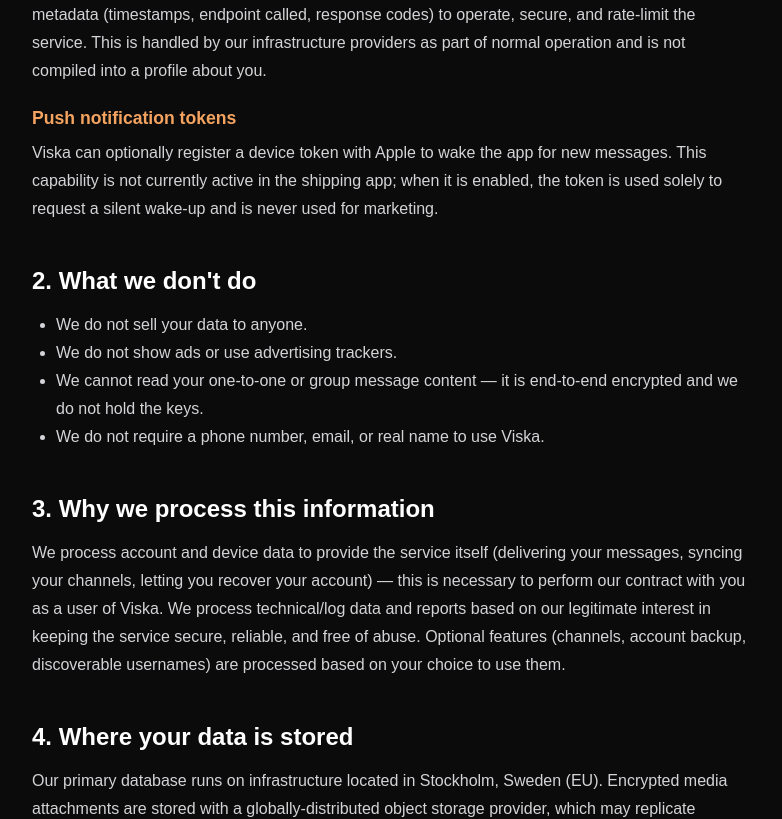
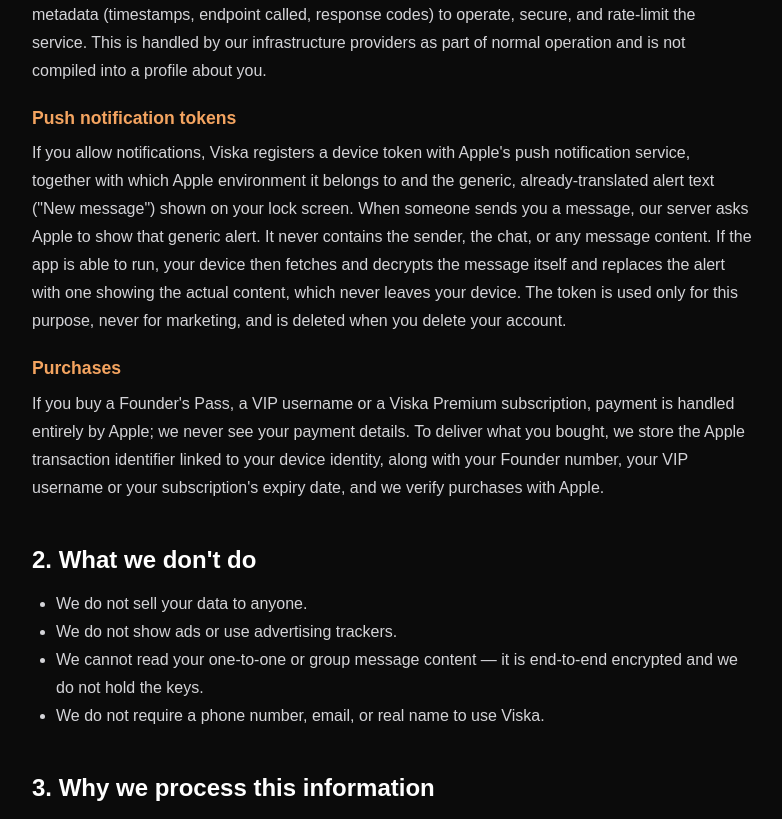
Before and after one commit to sheroavdal-gif/scharif-tech, a Next.js app: page /privacy in a window 1280 px wide. Shown: the part 1640-2459 px from the top of the page, without its empty margins (248-1030 px from the left). Built offline with nearby package versions, Linux system fonts and the light colour scheme.

Commit message:
Privacy policy: push notifications are live, add purchases section

```diff
--- a/app/privacy/page.tsx
+++ b/app/privacy/page.tsx
@@ -6,7 +6,7 @@
 
 export default function PrivacyPolicy() {
   return (
-    <LegalLayout title="Viska Privacy Policy" lastUpdated="September 14, 2026">
+    <LegalLayout title="Viska Privacy Policy" lastUpdated="October 8, 2026">
       <section>
         <p>
           Viska ("Viska", the "Service") is developed and operated by{" "}
@@ -106,10 +106,27 @@
 
         <h3>Push notification tokens</h3>
         <p>
-          Viska can optionally register a device token with Apple to wake the
-          app for new messages. This capability is not currently active in
-          the shipping app; when it is enabled, the token is used solely to
-          request a silent wake-up and is never used for marketing.
+          If you allow notifications, Viska registers a device token with
+          Apple's push notification service, together with which Apple
+          environment it belongs to and the generic, already-translated alert
+          text ("New message") shown on your lock screen. When someone sends
+          you a message, our server asks Apple to show that generic alert. It
+          never contains the sender, the chat, or any message content. If the
+          app is able to run, your device then fetches and decrypts the
+          message itself and replaces the alert with one showing the actual
+          content, which never leaves your device. The token is used only for
+          this purpose, never for marketing, and is deleted when you delete
+          your account.
+        </p>
+
+        <h3>Purchases</h3>
+        <p>
+          If you buy a Founder&apos;s Pass, a VIP username or a Viska Premium
+          subscription, payment is handled entirely by Apple; we never see
+          your payment details. To deliver what you bought, we store the
+          Apple transaction identifier linked to your device identity, along
+          with your Founder number, your VIP username or your
+          subscription&apos;s expiry date, and we verify purchases with Apple.
         </p>
       </section>
 
@@ -215,7 +232,8 @@
         <h2>8. Third-party service providers</h2>
         <p>
           We use cloud hosting and object storage providers to operate
-          Viska, and Apple for optional push notification delivery. These
+          Viska, and Apple for push notification delivery and in-app purchase
+          verification. These
           providers process data on our behalf under their own security
           commitments and do not have the ability to read your encrypted
           message content.
```
